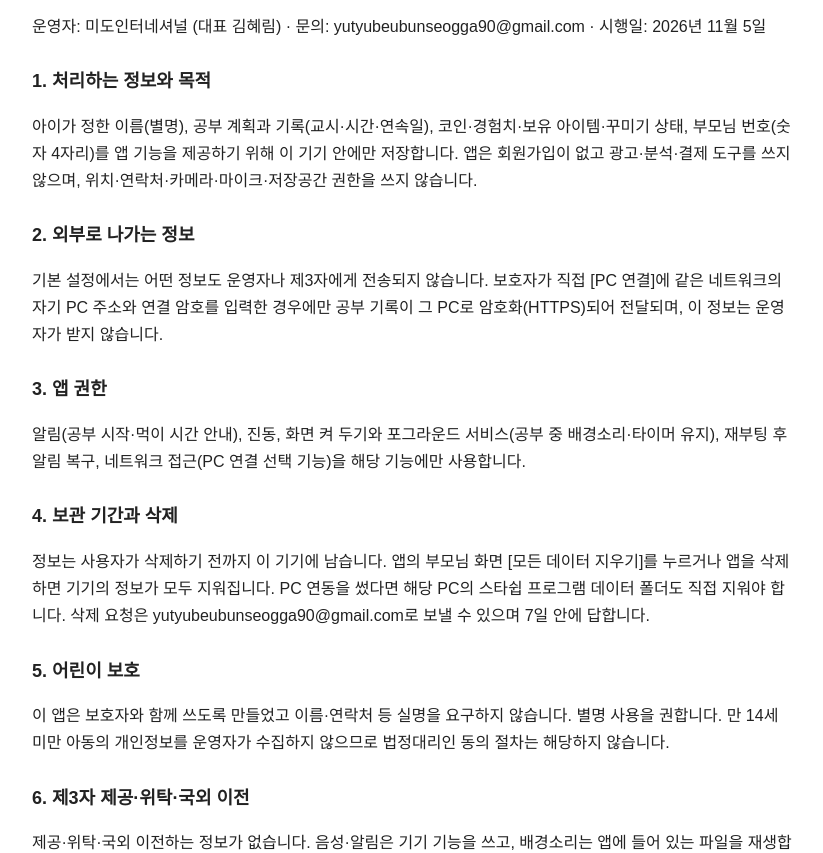
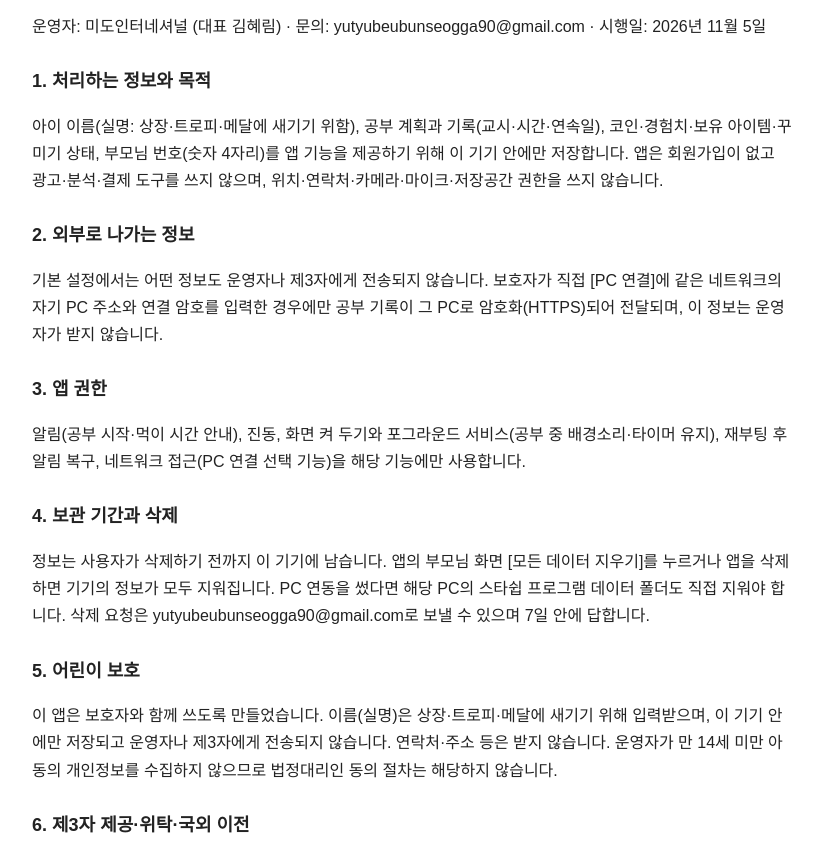
Before and after one commit to mido-intl/starship-privacy, a plain HTML site: page index.html in a window 1280 px wide. Shown: the part 80-933 px from the top of the page, without its empty margins (228-1051 px from the left). Drawn offline with Linux system fonts and the light colour scheme.

Commit message:
Add files via upload

```diff
--- a/index.html
+++ b/index.html
@@ -2,11 +2,11 @@
 <style>body{font-family:'Malgun Gothic',sans-serif;max-width:760px;margin:0 auto;padding:20px 16px 60px;line-height:1.7;color:#222}h1{font-size:24px}h2{font-size:18px;margin-top:26px}</style></head><body>
 <h1>스타쉽 공부법 개인정보처리방침</h1>
 <p>운영자: 미도인터네셔널 (대표 김혜림) · 문의: yutyubeubunseogga90@gmail.com · 시행일: 2026년 11월 5일</p>
-<h2>1. 처리하는 정보와 목적</h2><p>아이가 정한 이름(별명), 공부 계획과 기록(교시·시간·연속일), 코인·경험치·보유 아이템·꾸미기 상태, 부모님 번호(숫자 4자리)를 앱 기능을 제공하기 위해 이 기기 안에만 저장합니다. 앱은 회원가입이 없고 광고·분석·결제 도구를 쓰지 않으며, 위치·연락처·카메라·마이크·저장공간 권한을 쓰지 않습니다.</p>
+<h2>1. 처리하는 정보와 목적</h2><p>아이 이름(실명: 상장·트로피·메달에 새기기 위함), 공부 계획과 기록(교시·시간·연속일), 코인·경험치·보유 아이템·꾸미기 상태, 부모님 번호(숫자 4자리)를 앱 기능을 제공하기 위해 이 기기 안에만 저장합니다. 앱은 회원가입이 없고 광고·분석·결제 도구를 쓰지 않으며, 위치·연락처·카메라·마이크·저장공간 권한을 쓰지 않습니다.</p>
 <h2>2. 외부로 나가는 정보</h2><p>기본 설정에서는 어떤 정보도 운영자나 제3자에게 전송되지 않습니다. 보호자가 직접 [PC 연결]에 같은 네트워크의 자기 PC 주소와 연결 암호를 입력한 경우에만 공부 기록이 그 PC로 암호화(HTTPS)되어 전달되며, 이 정보는 운영자가 받지 않습니다.</p>
 <h2>3. 앱 권한</h2><p>알림(공부 시작·먹이 시간 안내), 진동, 화면 켜 두기와 포그라운드 서비스(공부 중 배경소리·타이머 유지), 재부팅 후 알림 복구, 네트워크 접근(PC 연결 선택 기능)을 해당 기능에만 사용합니다.</p>
 <h2>4. 보관 기간과 삭제</h2><p>정보는 사용자가 삭제하기 전까지 이 기기에 남습니다. 앱의 부모님 화면 [모든 데이터 지우기]를 누르거나 앱을 삭제하면 기기의 정보가 모두 지워집니다. PC 연동을 썼다면 해당 PC의 스타쉽 프로그램 데이터 폴더도 직접 지워야 합니다. 삭제 요청은 yutyubeubunseogga90@gmail.com로 보낼 수 있으며 7일 안에 답합니다.</p>
-<h2>5. 어린이 보호</h2><p>이 앱은 보호자와 함께 쓰도록 만들었고 이름·연락처 등 실명을 요구하지 않습니다. 별명 사용을 권합니다. 만 14세 미만 아동의 개인정보를 운영자가 수집하지 않으므로 법정대리인 동의 절차는 해당하지 않습니다.</p>
+<h2>5. 어린이 보호</h2><p>이 앱은 보호자와 함께 쓰도록 만들었습니다. 이름(실명)은 상장·트로피·메달에 새기기 위해 입력받으며, 이 기기 안에만 저장되고 운영자나 제3자에게 전송되지 않습니다. 연락처·주소 등은 받지 않습니다. 운영자가 만 14세 미만 아동의 개인정보를 수집하지 않으므로 법정대리인 동의 절차는 해당하지 않습니다.</p>
 <h2>6. 제3자 제공·위탁·국외 이전</h2><p>제공·위탁·국외 이전하는 정보가 없습니다. 음성·알림은 기기 기능을 쓰고, 배경소리는 앱에 들어 있는 파일을 재생합니다.</p>
 <h2>7. 변경 안내</h2><p>방침이 바뀌면 이 페이지와 앱 업데이트 소식으로 알립니다.</p>
 <h2>삭제·지원</h2><p>앱 삭제 또는 앱 안 [모든 데이터 지우기]로 기기 정보를 지울 수 있습니다. 문의·삭제 요청: yutyubeubunseogga90@gmail.com</p></body></html>
```
Also changed, not shown: googleddd999f525ba0b62.html (added, +1 -0 lines).
